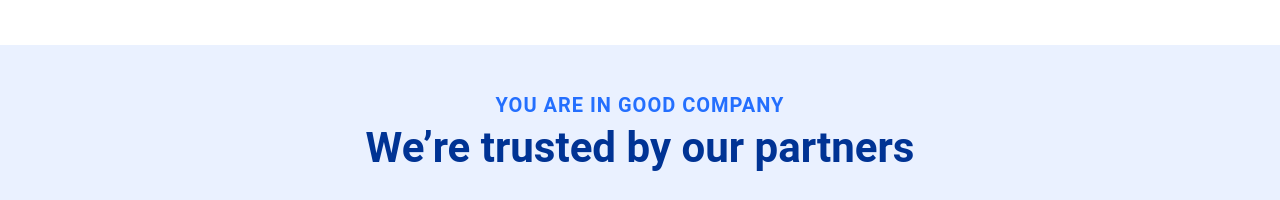
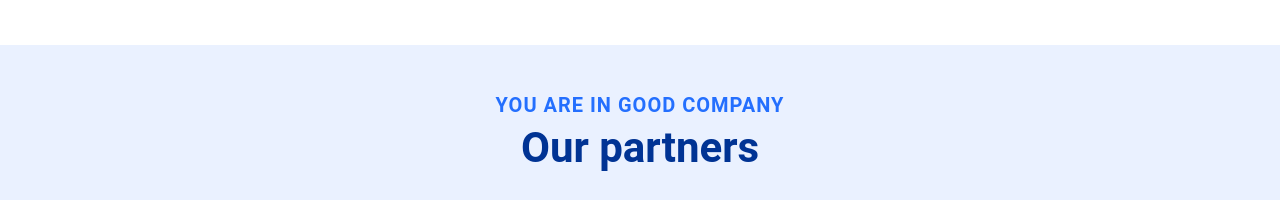
Before and after one commit to Memory-Container/E-Books-, a plain HTML site: page index.html in a window 1280 px wide. Shown: the part 1054-1254 px from the top of the page. Drawn offline with nearby package versions, Linux system fonts and the light colour scheme.

Commit message:
Change text

```diff
--- a/index.html
+++ b/index.html
@@ -115,7 +115,7 @@
                     You Are in GooD Company
                 </div>
                 <div class="title">
-                    We’re trusted by our partners
+                    Our partners
                 </div>
             </div>
             <div class="flex-r j-between flex-wrap brands g10">
```
